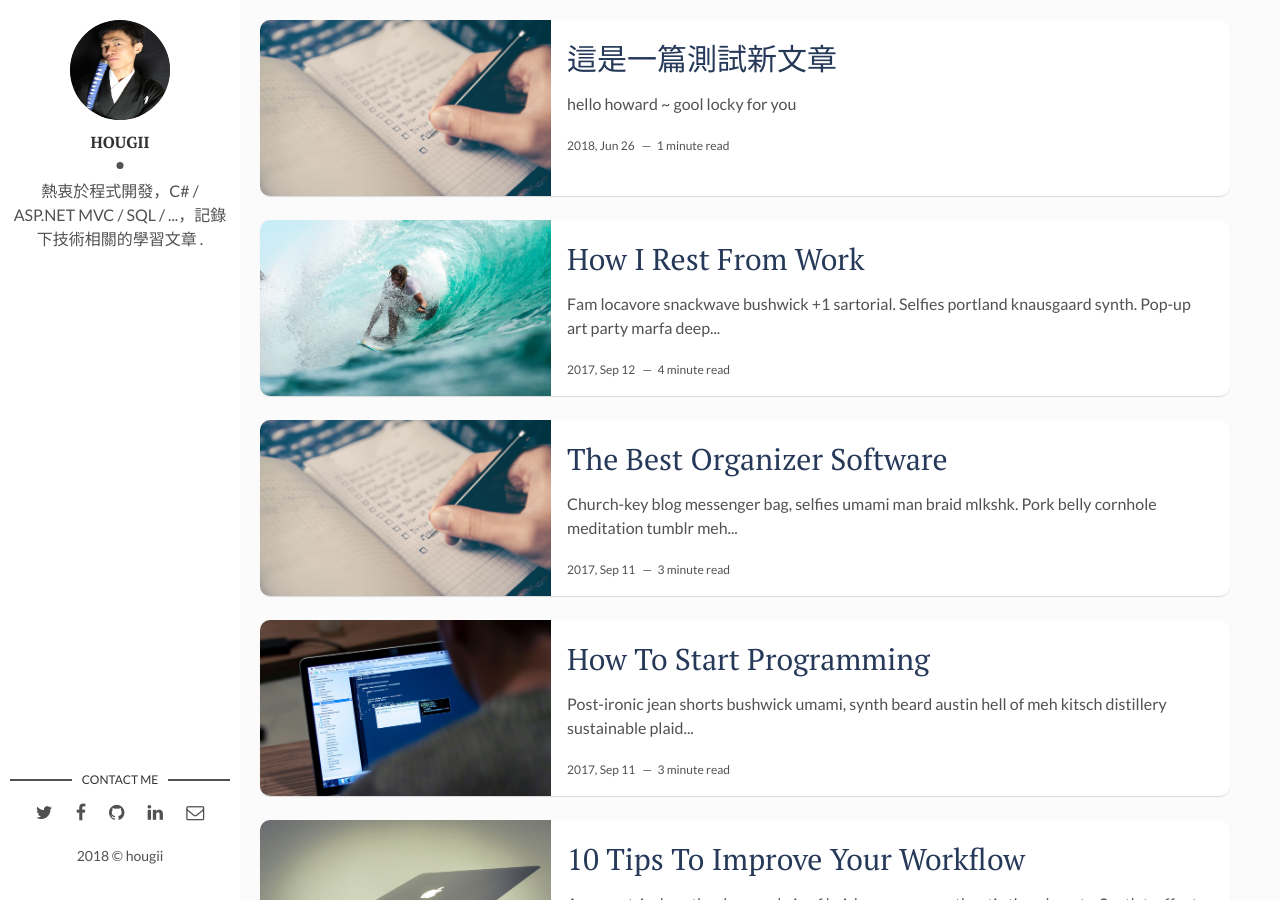
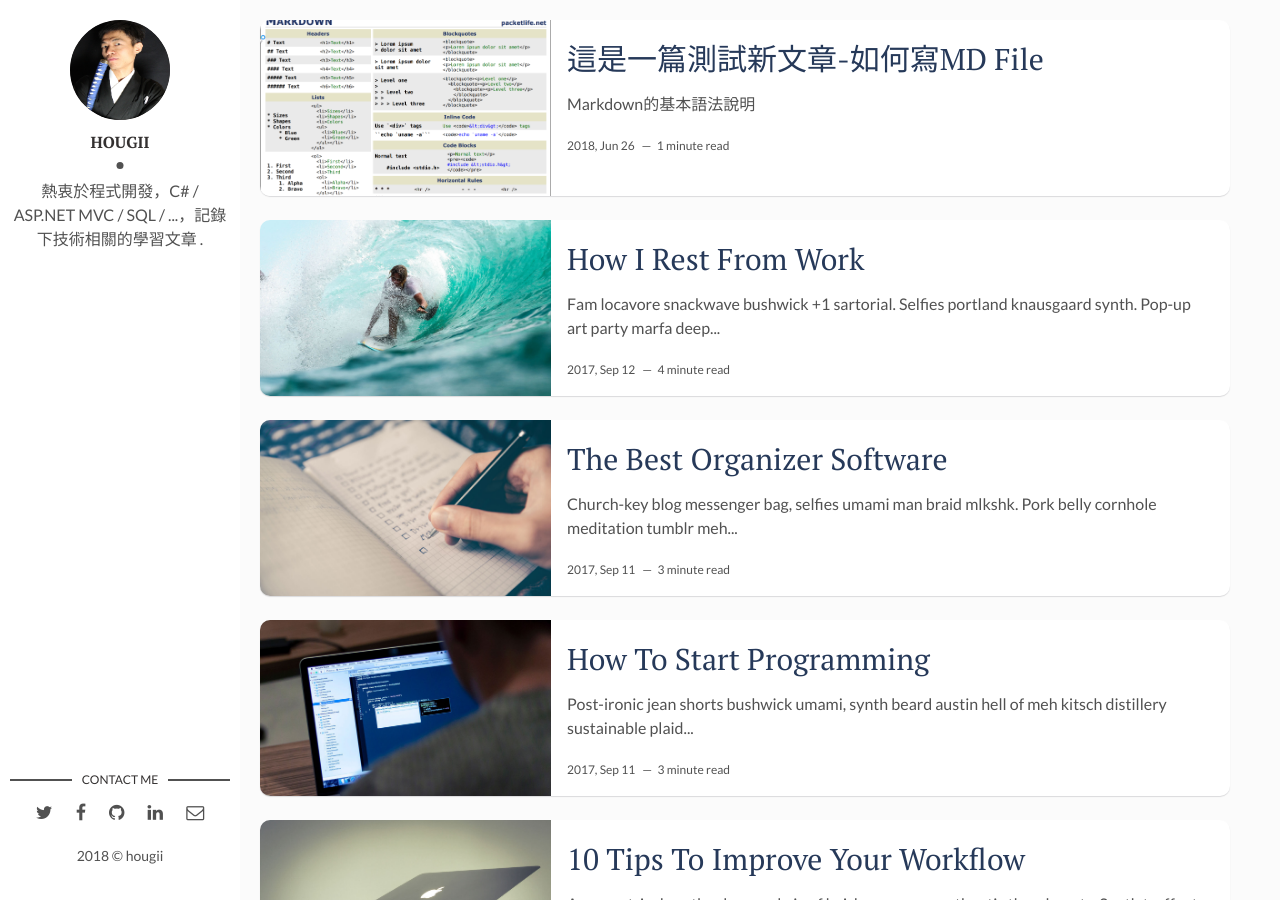
Before and after one commit to hougii/blogger, a Jekyll site: the page built from index.html, in a window 1280 px wide and 900 px high. Built offline with Jekyll 4.4.1, drawn with Linux system fonts in a browser that asks for light colours; the list of posts is cut into pages by our own code.

Commit message:
第一個MDFile文章

```diff
--- /dev/null
+++ b/_posts/2018-06-26-hello-markdown.markdown
@@ -0,0 +1,19 @@
+---
+layout: post
+title: 這是一篇測試新文章-如何寫MD File
+date: 2018/6/26
+description: Markdown file 的基本語法處理. # Add post description (optional)
+img: md-info1.png # Add image post (optional)
+tags: [客製Blog] # add tag
+#網站參數:{{site.baseurl}}/assets/img/
+---
+
+## Markdown的基本語法說明
+
+![基本語法]({{site.baseurl}}/assets/img/md-info1.png "基本查詢語法一")
+
+
+![基本語法]({{site.baseurl}}/assets/img/md-info2.png "基本查詢語法一")
+
+
+![基本語法]({{site.baseurl}}/assets/img/md-info3.png "基本查詢語法一")
--- a/_posts/2018-06-26-hello howard test.markdown
+++ b/assets/template/_post template.markdown
@@ -4,7 +4,7 @@ title: 這是一篇測試新文章
 date: 2018/6/26
 description: 測試內容的描述. # Add post description (optional)
 img: software.jpg # Add image post (optional)
-tags: [Productivity, Software] # add tag
+tags: [客製Blog] # add tag
 ---
 
 hello howard ~ gool locky for you
```
Also changed, not shown: assets/img/md-info1.png (added), assets/img/md-info2.png (added), assets/img/md-info3.png (added).
